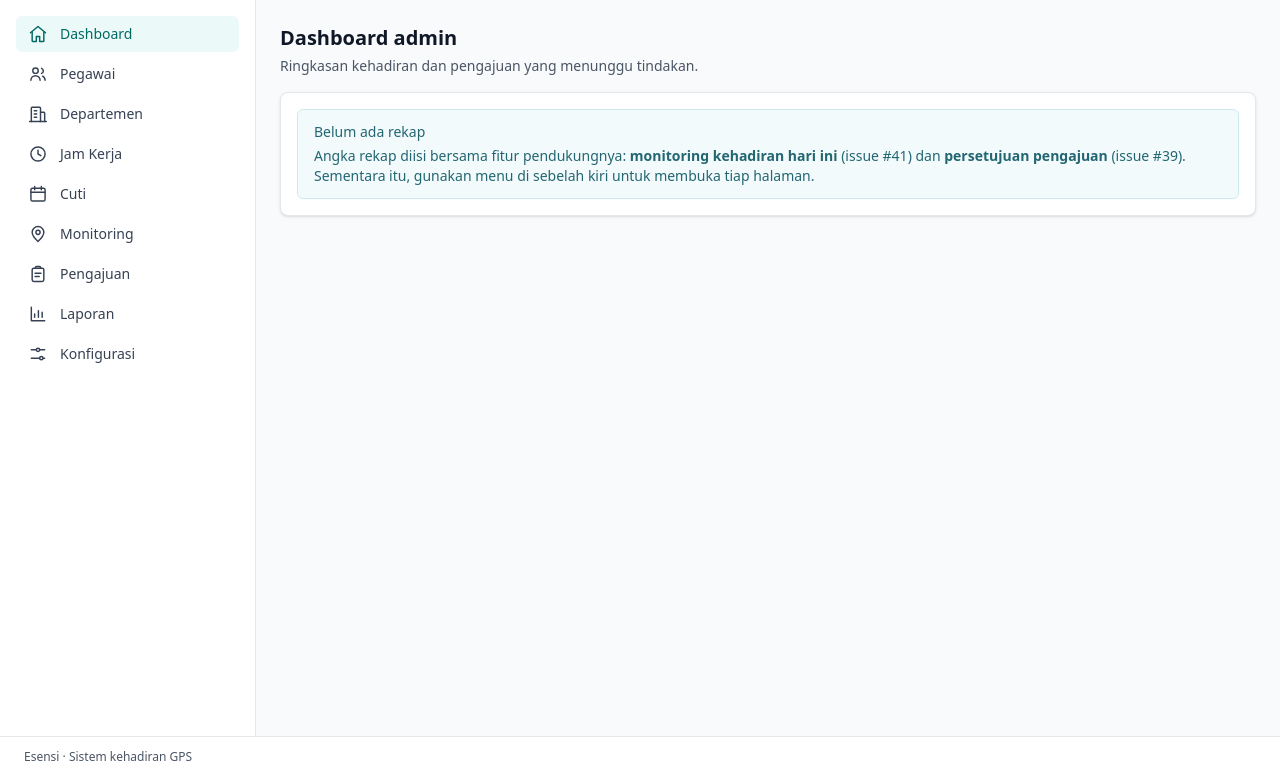
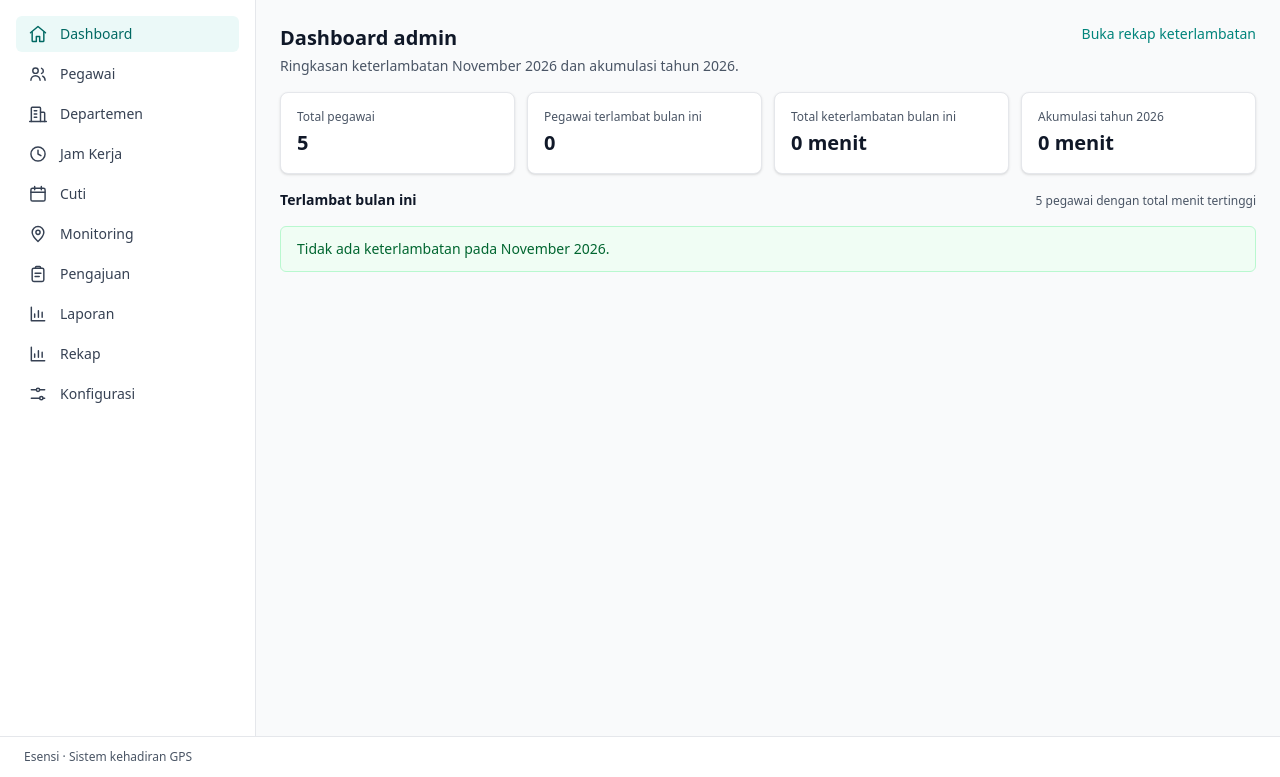
Before and after one commit to IT-BLKM/esensiv2, a Laravel app: page /admin/dashboard in a window 1280 px wide. Shown: the part 65-842 px from the top of the page. Run offline with Laravel 12, Linux system fonts and the light colour scheme; a user stored in the database is signed in; data comes from the database, SQL or seed files in the repository; tables that the repository leaves empty hold one stand-in row (values such as "Sample post"); style sheets or scripts are compiled from the project's sources.

Commit message:
feat: satu service rekap keterlambatan bulanan/tahunan (#44) (#116)
- RekapKehadiranAction menambah pegawaiBulanan, pegawaiTahunan,
  semuaBulanan, dan semuaTahunan; semua memakai HitungMenitTerlambatAction
  dan shift baris, bukan hardcode 07:30/JK03.
- Dashboard admin memakai semuaBulanan/semuaTahunan yang sama dengan
  halaman rekap; menampilkan ringkasan dan top 5 pegawai terlambat.
- Halaman admin.rekap.index: filter bulan (kosong = akumulasi tahun) dan
  tahun, tabel semua pegawai diurutkan total menit terlambat.
- Menu sidebar Rekap ditambahkan; LayoutTest diperbarui.
- Test angka dashboard vs rekap, bulan/tahun, shift dikecualikan, dan
  metode per pegawai. 509 test / 2.315 asersi lulus; Pint, build, dan
  suite tanpa public/build hijau.

```diff
--- a/app/Actions/Laporan/RekapKehadiranAction.php
+++ b/app/Actions/Laporan/RekapKehadiranAction.php
@@ -153,6 +153,149 @@ class RekapKehadiranAction
             $presensi,
             $this->kodeJamKerjaDiabaikan(),
         );
+    }
+
+    /**
+     * Rekap keterlambatan satu pegawai pada satu bulan.
+     *
+     * @return array<string, mixed>
+     */
+    public function pegawaiBulanan(Pegawai $pegawai, int $tahun, int $bulan): array
+    {
+        $mulai = CarbonImmutable::create($tahun, $bulan, 1, 0, 0, 0, $this->zonaWaktu())->startOfMonth();
+
+        return $this->ringkasBulanan(
+            $this->presensiPeriode($pegawai, $mulai, $mulai->endOfMonth()),
+            $mulai,
+        );
+    }
+
+    /**
+     * Rekap keterlambatan satu pegawai pada satu tahun.
+     *
+     * @return array<string, mixed>
+     */
+    public function pegawaiTahunan(Pegawai $pegawai, int $tahun): array
+    {
+        $mulai = CarbonImmutable::create($tahun, 1, 1, 0, 0, 0, $this->zonaWaktu())->startOfYear();
+
+        return $this->ringkasTahunan(
+            $this->presensiPeriode($pegawai, $mulai, $mulai->endOfYear()),
+            $mulai,
+        );
+    }
+
+    /**
+     * Rekap keterlambatan semua pegawai pada satu bulan.
+     *
+     * @return array<string, mixed>
+     */
+    public function semuaBulanan(int $tahun, int $bulan): array
+    {
+        $mulai = CarbonImmutable::create($tahun, $bulan, 1, 0, 0, 0, $this->zonaWaktu())->startOfMonth();
+
+        return $this->rekapSemua($mulai, $mulai->endOfMonth(), true);
+    }
+
+    /**
+     * Rekap keterlambatan semua pegawai pada satu tahun.
+     *
+     * @return array<string, mixed>
+     */
+    public function semuaTahunan(int $tahun): array
+    {
+        $mulai = CarbonImmutable::create($tahun, 1, 1, 0, 0, 0, $this->zonaWaktu())->startOfYear();
+
+        return $this->rekapSemua($mulai, $mulai->endOfYear(), false);
+    }
+
+    /**
+     * Satu jalur rekap untuk dashboard admin dan halaman rekap (#44):
+     * angka per pegawai berasal dari ringkasBulanan/ringkasTahunan yang sama
+     * dengan dashboard pegawai dan laporan bulanan.
+     *
+     * @return array<string, mixed>
+     */
+    private function rekapSemua(CarbonImmutable $mulai, CarbonImmutable $selesai, bool $bulanan): array
+    {
+        $kodeDiabaikan = $this->kodeJamKerjaDiabaikan();
+
+        $presensi = Presensi::query()
+            ->with(['jamKerja', 'pengajuan', 'penggantianKeterlambatan'])
+            ->whereBetween('tgl_presensi', [$mulai->toDateString(), $selesai->toDateString()])
+            ->get()
+            ->groupBy('id_pegawai');
+
+        $pegawai = Pegawai::query()
+            ->with('departemen:id,kode,nama')
+            ->orderBy('nama')
+            ->get(['id', 'nip', 'nama', 'id_dept']);
+
+        $baris = [];
+
+        foreach ($pegawai as $item) {
+            $presensiPegawai = $presensi->get($item->id) ?? collect();
+            $ringkas = $bulanan
+                ? $this->ringkasBulanan($presensiPegawai, $mulai, $kodeDiabaikan)
+                : $this->ringkasTahunan($presensiPegawai, $mulai, $kodeDiabaikan);
+
+            $hariTerlambat = $bulanan ? $ringkas['terlambat'] : $ringkas['hariTerlambat'];
+
+            $baris[] = [
+                'id' => $item->id,
+                'nip' => $item->nip,
+                'nama' => $item->nama,
+                'departemen' => $item->departemen?->nama,
+                'hariTerlambat' => $hariTerlambat,
+                'totalMenitTerlambat' => $ringkas['totalMenitTerlambat'],
+                'totalMenitTerlambatTeks' => $ringkas['totalMenitTerlambatTeks'],
+                'tepatWaktu' => $bulanan ? $ringkas['tepatWaktu'] : null,
+                'cuti' => $bulanan ? $ringkas['cuti'] : null,
+                'sakit' => $bulanan ? $ringkas['sakit'] : null,
+                'dl' => $bulanan ? $ringkas['dl'] : null,
+                'totalHari' => $bulanan ? $ringkas['totalHari'] : null,
+            ];
+        }
+
+        usort($baris, function (array $a, array $b): int {
+            return $b['totalMenitTerlambat'] <=> $a['totalMenitTerlambat']
+                ?: strcmp($a['nama'], $b['nama']);
+        });
+
+        $totalMenit = array_sum(array_column($baris, 'totalMenitTerlambat'));
+        $totalHari = array_sum(array_column($baris, 'hariTerlambat'));
+
+        return [
+            'labelPeriode' => $bulanan
+                ? $mulai->locale('id')->translatedFormat('F Y')
+                : $mulai->format('Y'),
+            'baris' => $baris,
+            'ringkasan' => [
+                'totalPegawai' => count($baris),
+                'pegawaiTerlambat' => count(array_filter($baris, fn (array $item): bool => $item['hariTerlambat'] > 0)),
+                'totalHariTerlambat' => $totalHari,
+                'totalMenitTerlambat' => $totalMenit,
+                'totalMenitTerlambatTeks' => $this->formatMenit($totalMenit),
+            ],
+        ];
+    }
+
+    /**
+     * @return Collection<int, Presensi>
+     */
+    private function presensiPeriode(Pegawai $pegawai, CarbonImmutable $mulai, CarbonImmutable $selesai): Collection
+    {
+        return Presensi::query()
+            ->with(['jamKerja', 'pengajuan', 'penggantianKeterlambatan'])
+            ->where('id_pegawai', $pegawai->id)
+            ->whereBetween('tgl_presensi', [$mulai->toDateString(), $selesai->toDateString()])
+            ->orderBy('tgl_presensi')
+            ->get();
+    }
+
+    private function zonaWaktu(): string
+    {
+        return (string) config('presensi.zona_waktu', 'Asia/Jakarta');
     }
 
     /**
--- /dev/null
+++ b/app/Http/Controllers/Admin/DashboardController.php
@@ -0,0 +1,36 @@
+<?php
+
+namespace App\Http\Controllers\Admin;
+
+use App\Actions\Laporan\RekapKehadiranAction;
+use App\Http\Controllers\Controller;
+use Carbon\CarbonImmutable;
+use Illuminate\Contracts\View\View;
+
+class DashboardController extends Controller
+{
+    /**
+     * Dashboard admin memakai RekapKehadiranAction yang sama dengan halaman
+     * rekap agar angka keterlambatan tidak berbeda (issue #44).
+     */
+    public function __invoke(RekapKehadiranAction $rekap): View
+    {
+        $sekarang = CarbonImmutable::now((string) config('presensi.zona_waktu', 'Asia/Jakarta'));
+        $bulanan = $rekap->semuaBulanan($sekarang->year, $sekarang->month);
+        $tahunan = $rekap->semuaTahunan($sekarang->year);
+
+        $terlambat = array_values(array_filter(
+            $bulanan['baris'],
+            fn (array $item): bool => $item['hariTerlambat'] > 0,
+        ));
+
+        return view('admin.dashboard', [
+            'bulan' => $sekarang->month,
+            'tahun' => $sekarang->year,
+            'labelBulan' => $bulanan['labelPeriode'],
+            'ringkasanBulan' => $bulanan['ringkasan'],
+            'ringkasanTahun' => $tahunan['ringkasan'],
+            'terlambatBulanIni' => array_slice($terlambat, 0, 5),
+        ]);
+    }
+}
--- /dev/null
+++ b/app/Http/Controllers/Admin/RekapKeterlambatanController.php
@@ -0,0 +1,82 @@
+<?php
+
+namespace App\Http\Controllers\Admin;
+
+use App\Actions\Laporan\RekapKehadiranAction;
+use App\Http\Controllers\Controller;
+use App\Http\Requests\RekapKeterlambatanRequest;
+use App\Models\Pegawai;
+use App\Models\Presensi;
+use Carbon\CarbonImmutable;
+use Illuminate\Contracts\View\View;
+use Illuminate\Support\Carbon;
+
+class RekapKeterlambatanController extends Controller
+{
+    /**
+     * Rekap keterlambatan bulanan atau akumulasi tahunan semua pegawai
+     * (issue #44). Semua angka berasal dari RekapKehadiranAction.
+     */
+    public function __invoke(
+        RekapKeterlambatanRequest $request,
+        RekapKehadiranAction $rekap,
+    ): View {
+        $this->authorize('viewAny', Pegawai::class);
+
+        $zonaWaktu = (string) config('presensi.zona_waktu', 'Asia/Jakarta');
+        $sekarang = CarbonImmutable::now($zonaWaktu);
+        $filter = $request->validated();
+        $tahun = (int) ($filter['tahun'] ?? $sekarang->year);
+        $bulan = $request->query->has('bulan')
+            ? (isset($filter['bulan']) ? (int) $filter['bulan'] : null)
+            : $sekarang->month;
+
+        $hasil = $bulan === null
+            ? $rekap->semuaTahunan($tahun)
+            : $rekap->semuaBulanan($tahun, $bulan);
+
+        return view('admin.rekap-keterlambatan', [
+            'bulan' => $bulan,
+            'tahun' => $tahun,
+            'labelPeriode' => $hasil['labelPeriode'],
+            'baris' => $hasil['baris'],
+            'ringkasan' => $hasil['ringkasan'],
+            'pilihanBulan' => $this->pilihanBulan(),
+            'pilihanTahun' => $this->pilihanTahun($sekarang->year, $tahun),
+        ]);
+    }
+
+    /**
+     * @return array<int, string>
+     */
+    private function pilihanBulan(): array
+    {
+        return collect(range(1, 12))
+            ->mapWithKeys(fn (int $bulan): array => [
+                $bulan => CarbonImmutable::create(2000, $bulan, 1)
+                    ->locale('id')
+                    ->translatedFormat('F'),
+            ])
+            ->all();
+    }
+
+    /**
+     * @return list<int>
+     */
+    private function pilihanTahun(int $tahunSekarang, int $tahunDipilih): array
+    {
+        $terawal = Presensi::query()->min('tgl_presensi');
+        $tahunAwal = is_string($terawal) && $terawal !== ''
+            ? min($tahunSekarang, (int) Carbon::parse($terawal)->year)
+            : $tahunSekarang;
+
+        $pilihan = range($tahunSekarang, $tahunAwal);
+
+        if (! in_array($tahunDipilih, $pilihan, true)) {
+            $pilihan[] = $tahunDipilih;
+            rsort($pilihan);
+        }
+
+        return array_values($pilihan);
+    }
+}
--- a/resources/views/admin/dashboard.blade.php
+++ b/resources/views/admin/dashboard.blade.php
@@ -1,17 +1,67 @@
 <x-layouts.admin title="Dashboard">
     <div class="flex flex-col gap-4">
-        <div>
-            <h1 class="text-xl font-semibold text-gray-900">Dashboard admin</h1>
-            <p class="mt-1 text-sm text-gray-600">Ringkasan kehadiran dan pengajuan yang menunggu tindakan.</p>
+        <div class="flex flex-wrap items-start justify-between gap-3">
+            <div>
+                <h1 class="text-xl font-semibold text-gray-900">Dashboard admin</h1>
+                <p class="mt-1 text-sm text-gray-600">Ringkasan keterlambatan {{ $labelBulan }} dan akumulasi tahun {{ $tahun }}.</p>
+            </div>
+
+            <a
+                href="{{ route('admin.rekap.index') }}"
+                class="rounded-md text-sm font-medium text-brand-700 hover:text-brand-800 focus-visible:outline-2 focus-visible:outline-offset-2 focus-visible:outline-brand-700"
+            >Buka rekap keterlambatan</a>
         </div>
 
-        <x-card>
-            <x-alert variant="info" title="Belum ada rekap">
-                Angka rekap diisi bersama fitur pendukungnya:
-                <strong>monitoring kehadiran hari ini</strong> (issue #41) dan
-                <strong>persetujuan pengajuan</strong> (issue #39).
-                Sementara itu, gunakan menu di sebelah kiri untuk membuka tiap halaman.
-            </x-alert>
-        </x-card>
+        <div class="grid grid-cols-1 gap-3 sm:grid-cols-2 lg:grid-cols-4">
+            <x-card>
+                <p class="text-xs text-gray-600">Total pegawai</p>
+                <p class="mt-1 text-xl font-semibold text-gray-900">{{ $ringkasanBulan['totalPegawai'] }}</p>
+            </x-card>
+            <x-card>
+                <p class="text-xs text-gray-600">Pegawai terlambat bulan ini</p>
+                <p class="mt-1 text-xl font-semibold text-gray-900">{{ $ringkasanBulan['pegawaiTerlambat'] }}</p>
+            </x-card>
+            <x-card>
+                <p class="text-xs text-gray-600">Total keterlambatan bulan ini</p>
+                <p class="mt-1 text-xl font-semibold text-gray-900">{{ $ringkasanBulan['totalMenitTerlambatTeks'] }}</p>
+            </x-card>
+            <x-card>
+                <p class="text-xs text-gray-600">Akumulasi tahun {{ $tahun }}</p>
+                <p class="mt-1 text-xl font-semibold text-gray-900">{{ $ringkasanTahun['totalMenitTerlambatTeks'] }}</p>
+            </x-card>
+        </div>
+
+        <div class="flex items-baseline justify-between gap-3">
+            <h2 class="text-sm font-semibold text-gray-900">Terlambat bulan ini</h2>
+            <p class="text-xs text-gray-600">5 pegawai dengan total menit tertinggi</p>
+        </div>
+
+        @if ($terlambatBulanIni === [])
+            <x-alert variant="success">Tidak ada keterlambatan pada {{ $labelBulan }}.</x-alert>
+        @else
+            <x-table>
+                <thead>
+                    <tr>
+                        <x-table.th>Pegawai</x-table.th>
+                        <x-table.th>Departemen</x-table.th>
+                        <x-table.th align="center">Hari terlambat</x-table.th>
+                        <x-table.th align="right">Total keterlambatan</x-table.th>
+                    </tr>
+                </thead>
+                <tbody class="divide-y divide-gray-100">
+                    @foreach ($terlambatBulanIni as $item)
+                        <tr>
+                            <x-table.td>
+                                <span class="font-medium text-gray-900">{{ $item['nama'] }}</span>
+                                <span class="block text-xs text-gray-600">{{ $item['nip'] }}</span>
+                            </x-table.td>
+                            <x-table.td>{{ $item['departemen'] ?? '—' }}</x-table.td>
+                            <x-table.td align="center">{{ $item['hariTerlambat'] }} hari</x-table.td>
+                            <x-table.td align="right" class="font-medium text-gray-900">{{ $item['totalMenitTerlambatTeks'] }}</x-table.td>
+                        </tr>
+                    @endforeach
+                </tbody>
+            </x-table>
+        @endif
     </div>
 </x-layouts.admin>
--- a/resources/views/components/layouts/admin.blade.php
+++ b/resources/views/components/layouts/admin.blade.php
@@ -20,6 +20,7 @@
         ['label' => 'Monitoring', 'icon' => 'monitoring', 'route' => 'admin.monitoring.index', 'pola' => 'admin.monitoring.*'],
         ['label' => 'Pengajuan', 'icon' => 'pengajuan', 'route' => 'admin.pengajuan.index', 'pola' => 'admin.pengajuan.*'],
         ['label' => 'Laporan', 'icon' => 'laporan', 'route' => 'admin.laporan.index', 'pola' => 'admin.laporan.*'],
+        ['label' => 'Rekap', 'icon' => 'laporan', 'route' => 'admin.rekap.index', 'pola' => 'admin.rekap.*'],
         ['label' => 'Konfigurasi', 'icon' => 'konfigurasi', 'route' => 'admin.konfigurasi.index', 'pola' => 'admin.konfigurasi.*'],
     ];
 @endphp
--- a/routes/web.php
+++ b/routes/web.php
@@ -1,6 +1,7 @@
 <?php
 
 use App\Http\Controllers\Admin\CutiController;
+use App\Http\Controllers\Admin\DashboardController as AdminDashboardController;
 use App\Http\Controllers\Admin\DepartemenController;
 use App\Http\Controllers\Admin\JamKerjaController;
 use App\Http\Controllers\Admin\KonfigurasiJamKerjaController;
@@ -10,6 +11,7 @@ use App\Http\Controllers\Admin\MonitoringController;
 use App\Http\Controllers\Admin\PegawaiController;
 use App\Http\Controllers\Admin\PegawaiPasswordController;
 use App\Http\Controllers\Admin\PengajuanController as PengajuanAdminController;
+use App\Http\Controllers\Admin\RekapKeterlambatanController;
 use App\Http\Controllers\AuthController;
 use App\Http\Controllers\PasswordController;
 use App\Http\Controllers\Pegawai\DashboardController;
@@ -93,7 +95,7 @@ Route::middleware('auth')->group(function () {
     });
 
     Route::prefix('admin')->name('admin.')->middleware('role:admin')->group(function () {
-        Route::get('/dashboard', fn () => view('admin.dashboard'))->name('dashboard');
+        Route::get('/dashboard', AdminDashboardController::class)->name('dashboard');
 
         Route::get('/pegawai/{pegawai}/password/edit', [PegawaiPasswordController::class, 'edit'])
             ->name('pegawai.password.edit');
@@ -149,6 +151,7 @@ Route::middleware('auth')->group(function () {
             ->name('pengajuan.cancel');
 
         Route::get('/laporan', LaporanAdminController::class)->name('laporan.index');
+        Route::get('/rekap-keterlambatan', RekapKeterlambatanController::class)->name('rekap.index');
         Route::get('/laporan/export/excel', [LaporanExportController::class, 'excel'])->name('laporan.export.excel');
         Route::get('/laporan/export/pdf', [LaporanExportController::class, 'pdf'])->name('laporan.export.pdf');
         Route::get('/konfigurasi', [KonfigurasiJamKerjaController::class, 'index'])->name('konfigurasi.index');
```
Also changed, not shown: app/Http/Requests/RekapKeterlambatanRequest.php (added, +40 -0 lines), resources/views/admin/rekap-keterlambatan.blade.php (added, +110 -0 lines), tests/Feature/Actions/RekapKehadiranActionTest.php (+74 -0 lines), tests/Feature/Admin/LayoutTest.php (+2 -0 lines), tests/Feature/Admin/RekapKeterlambatanTest.php (added, +125 -0 lines).
